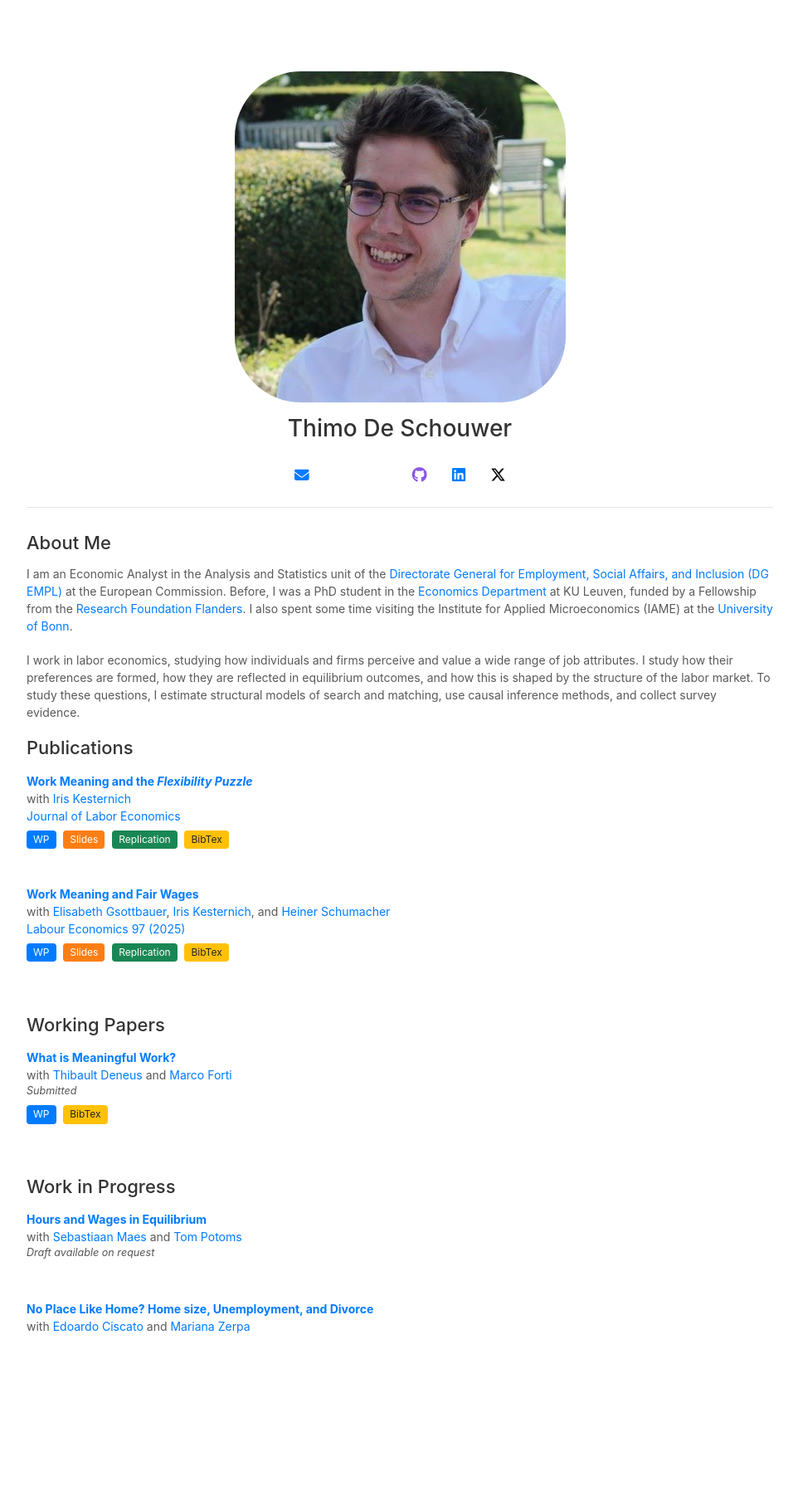
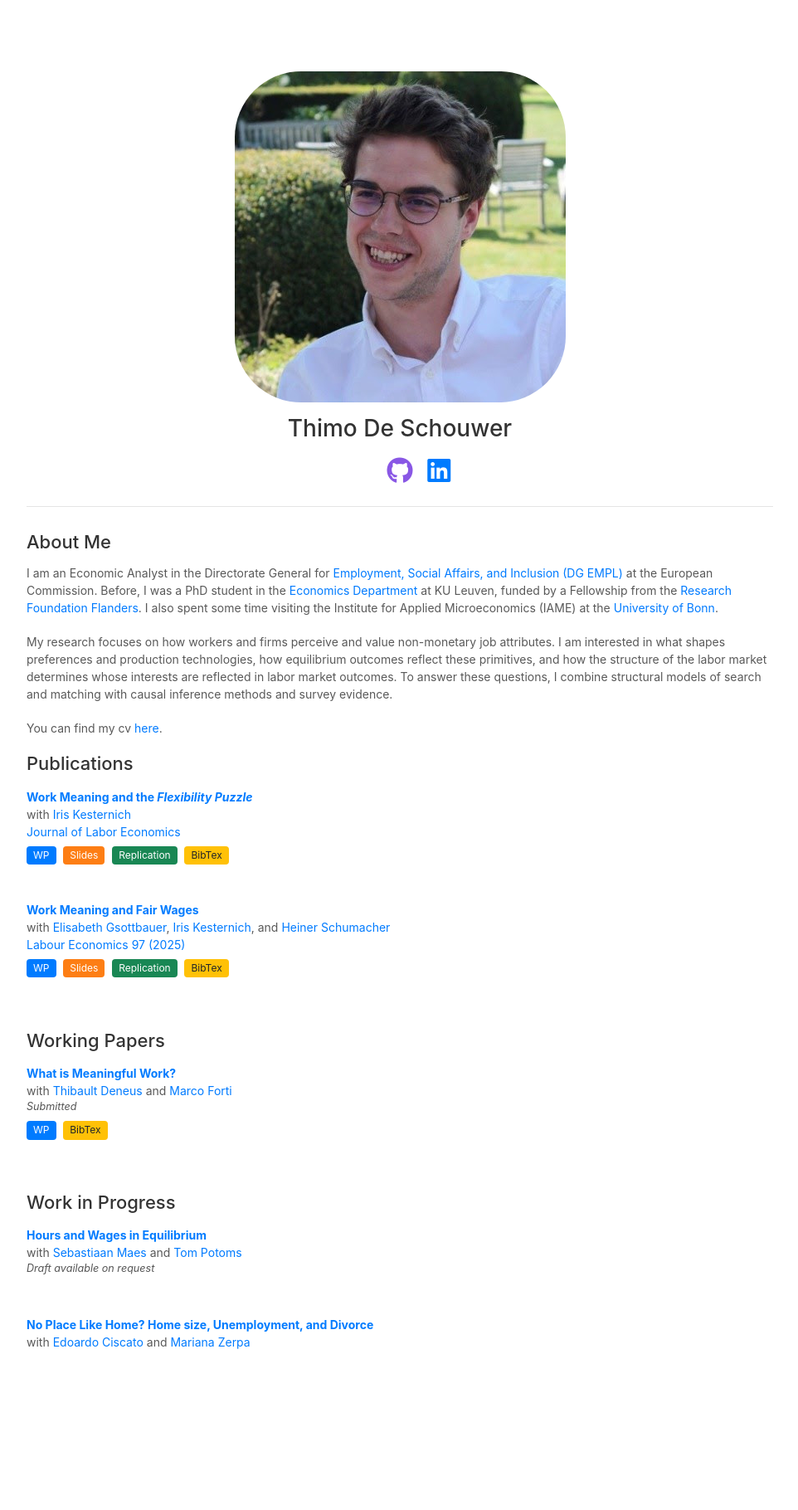
Before and after one commit to thimodeschouwer/thimodeschouwer.github.io, a Jekyll site: the page built from index.md, in a window 1280 px wide. Shown: the whole page at 83% size, without its empty margins (158-1120 px from the left). Built offline with Jekyll 4.4.1, drawn with Linux system fonts in a browser that asks for light colours; a style sheet for code colours, icons or effects is not loaded; our own code applies the rules of GitHub Pages for plain Markdown files.

Commit message:
update intro

```diff
--- a/_layouts/homepage.html
+++ b/_layouts/homepage.html
@@ -52,34 +52,19 @@
           <div><a href="{{ site.affiliation_link }}" rel="noopener"><autocolor>{{ site.affiliation }}</autocolor></a></div>
           {% endif %}
           <div class="social-icons">
-          {% if site.email %}
-          <a style="margin: 0 5px 0 0" href="mailto:{{ site.email }}">
-            <i class="fas fa-envelope" style="font-size:1.1rem"></i>
-          </a>
-          {% endif %}
           {% if site.google_scholar %}
           <a style="margin: 0 5px 0 0" href="{{ site.google_scholar }}">
-            <i class="ai ai-google-scholar" style="font-size:1.2rem"></i>
-          </a>
-          {% endif %}
-          {% if site.cv_link %}
-          <a style="margin: 0 5px 0 0" href="{{ site.cv_link }}">
-            <i class="ai ai-cv" style="font-size:1.3rem;"></i>
+            <i class="ai ai-google-scholar-square" style="font-size:2.0rem; color: #4285F4;"></i>
           </a>
           {% endif %}
           {% if site.github_link %}
           <a style="margin: 0 5px 0 0" href="{{ site.github_link }}">
-            <i class="fab fa-github" style="color: #8957e5 !important;"></i>
+            <i class="fab fa-github" style="font-size:2.0rem; color: #8957e5 !important;"></i>
           </a>
           {% endif %}
           {% if site.linkedin %}
-          <a style="margin: 0 5px 0 0" href="{{ site.linkedin }}">
-            <i class="fab fa-linkedin"></i>
-          </a>
-          {% endif %}
-          {% if site.twitter %}
-          <a style="margin: 0 0 0 0" href="{{ site.twitter }}">
-            <i class="fab fa-x-twitter" style="color: #000000 !important;"></i>
+          <a style="margin: 0 0 0 0" href="{{ site.linkedin }}">
+            <i class="fab fa-linkedin" style="font-size:2.0rem"></i>
           </a>
           {% endif %}
           </div>
--- a/_sass/minimal-light-no-dark-mode.scss
+++ b/_sass/minimal-light-no-dark-mode.scss
@@ -207,7 +207,7 @@ h1, h2, h3 {
 }
 
 h1 {
-  font-size:28px;
+  font-size:36px;
 }
 
 a {
--- a/_sass/minimal-light.scss
+++ b/_sass/minimal-light.scss
@@ -264,7 +264,7 @@ h1, h2, h3 {
 }
 
 h1 {
-  font-size:28px;
+  font-size:36px;
 }
 
 a {
--- a/index.md
+++ b/index.md
@@ -4,9 +4,11 @@ layout: homepage
 
 ## About Me
 
-I am an Economic Analyst in the Analysis and Statistics unit of the [Directorate General for Employment, Social Affairs, and Inclusion (DG EMPL)](https://employment-social-affairs.ec.europa.eu/index_en) at the European Commission. Before, I was a PhD student in the [Economics Department](https://feb.kuleuven.be/research/economics) at KU Leuven, funded by a Fellowship from the [Research Foundation Flanders](https://www.fwo.be/en/). I also spent some time visiting the Institute for Applied Microeconomics (IAME) at the [University of Bonn](https://www.uni-bonn.de/en/university/university).
+I am an Economic Analyst in the Directorate General for  [Employment, Social Affairs, and Inclusion (DG EMPL)](https://employment-social-affairs.ec.europa.eu/index_en) at the European Commission. Before, I was a PhD student in the [Economics Department](https://feb.kuleuven.be/research/economics) at KU Leuven, funded by a Fellowship from the [Research Foundation Flanders](https://www.fwo.be/en/). I also spent some time visiting the Institute for Applied Microeconomics (IAME) at the [University of Bonn](https://www.uni-bonn.de/en/university/university).
 
-I work in labor economics, studying how individuals and firms perceive and value a wide range of job attributes. I study how their preferences are formed, how they are reflected in equilibrium outcomes, and how this is shaped by the structure of the labor market. To study these questions, I estimate structural models of search and matching, use causal inference methods, and collect survey evidence.
+My research focuses on how workers and firms perceive and value non-monetary job attributes. I am interested in what shapes preferences and production technologies, how equilibrium outcomes reflect these primitives, and how the structure of the labor market determines whose interests are reflected in labor market outcomes. To answer these questions, I combine structural models of search and matching with causal inference methods and survey evidence.
+
+You can find my cv [here]({{ site.cv_link }}).
 
 {% include_relative _includes/publications.md %}
 
```
Also changed, not shown: .claude/settings.local.json (added).
